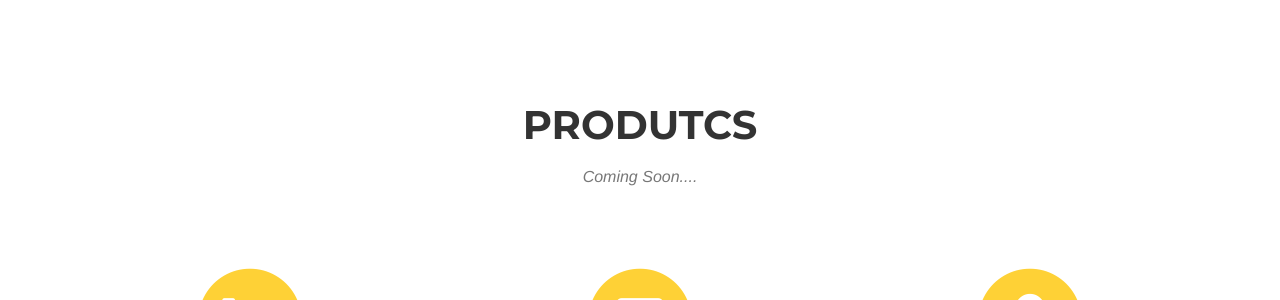
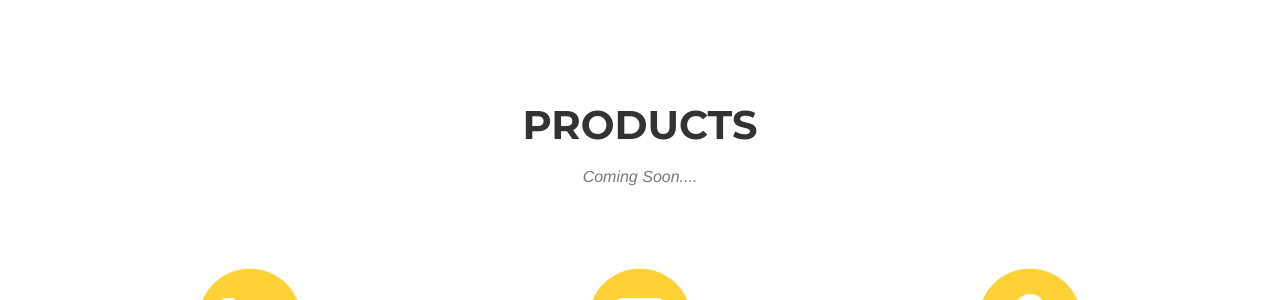
Before and after one commit to Unifisher/Unifisher-Website, a Jekyll site: the page built from index.html, in a window 1280 px wide and 900 px high, scrolled down 787 px. Shown: the part 160-460 px from the top of the window. Built offline with Jekyll 4.4.1, drawn with Linux system fonts in a browser that asks for light colours; some web fonts are replaced.

Commit message:
Update services.html

```diff
--- a/_includes/services.html
+++ b/_includes/services.html
@@ -1,9 +1,9 @@
-<!-- produtcs Section -->
-    <section id="produtcs">
+<!-- products Section -->
+    <section id="products">
         <div class="container">
             <div class="row">
                 <div class="col-lg-12 text-center">
-                    <h2 class="section-heading">produtcs</h2>
+                    <h2 class="section-heading">products</h2>
                     <h3 class="section-subheading text-muted">Coming Soon....</h3>
                 </div>
             </div>
@@ -13,7 +13,7 @@
                         <i class="fa fa-circle fa-stack-2x text-primary"></i>
                         <i class="fa fa-shopping-cart fa-stack-1x fa-inverse"></i>
                     </span>
-                    <h4 class="produtcs-heading">Oyster Mushroom</h4>
+                    <h4 class="products-heading">Oyster Mushroom</h4>
                     <p class="text-muted">Available</p>
                 </div>
                 <div class="col-md-4">
@@ -21,7 +21,7 @@
                         <i class="fa fa-circle fa-stack-2x text-primary"></i>
                         <i class="fa fa-laptop fa-stack-1x fa-inverse"></i>
                     </span>
-                    <h4 class="produtcs-heading">Paddy Straw Mushroom</h4>
+                    <h4 class="products-heading">Paddy Straw Mushroom</h4>
                     <p class="text-muted">Available </p>
                 </div>
                 <div class="col-md-4">
@@ -29,7 +29,7 @@
                         <i class="fa fa-circle fa-stack-2x text-primary"></i>
                         <i class="fa fa-lock fa-stack-1x fa-inverse"></i>
                     </span>
-                    <h4 class="produtcs-heading">Button Mushroom</h4>
+                    <h4 class="products-heading">Button Mushroom</h4>
                     <p class="text-muted">Coming Soon....</p>
                 </div>
             </div>
```
